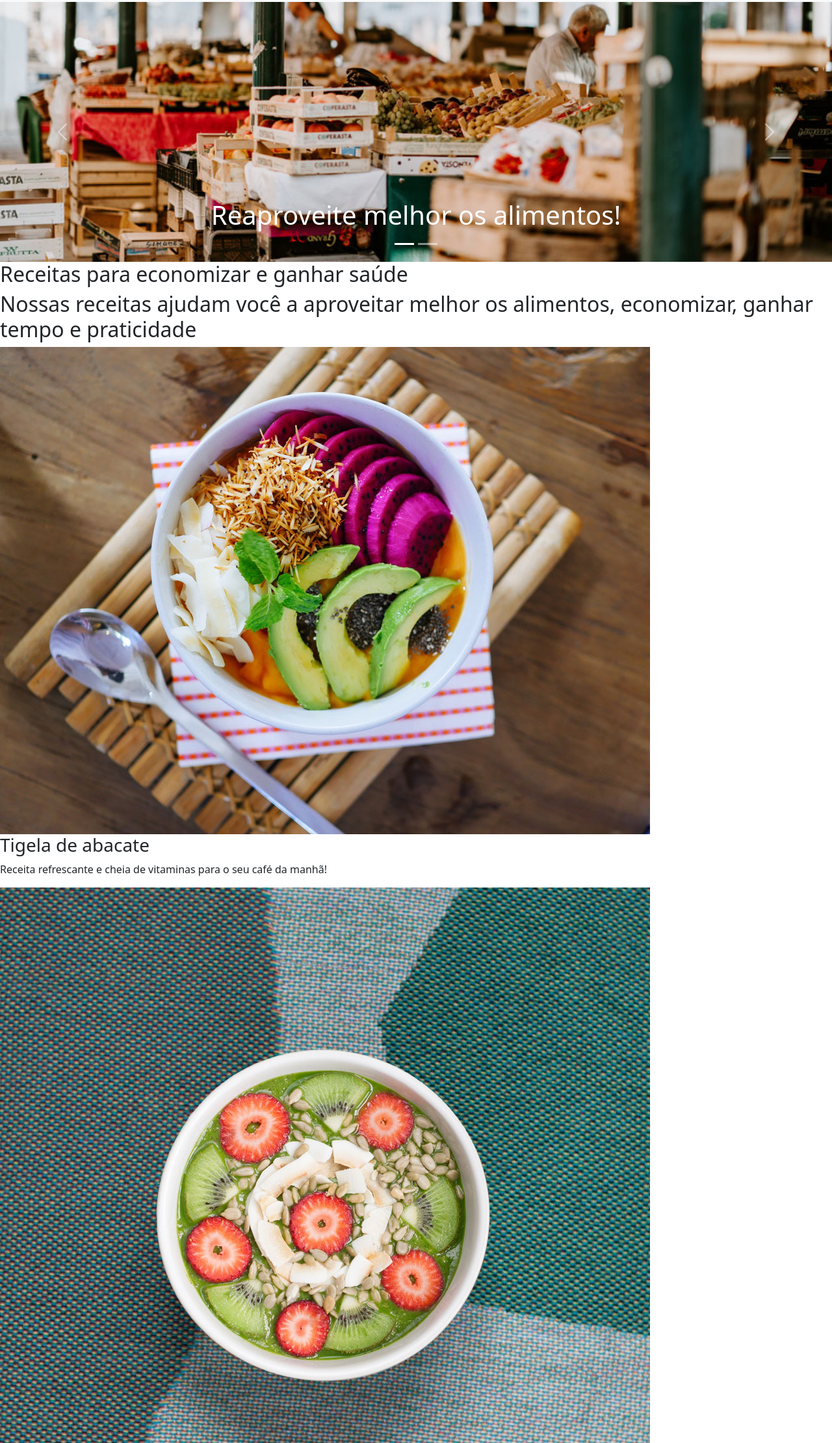
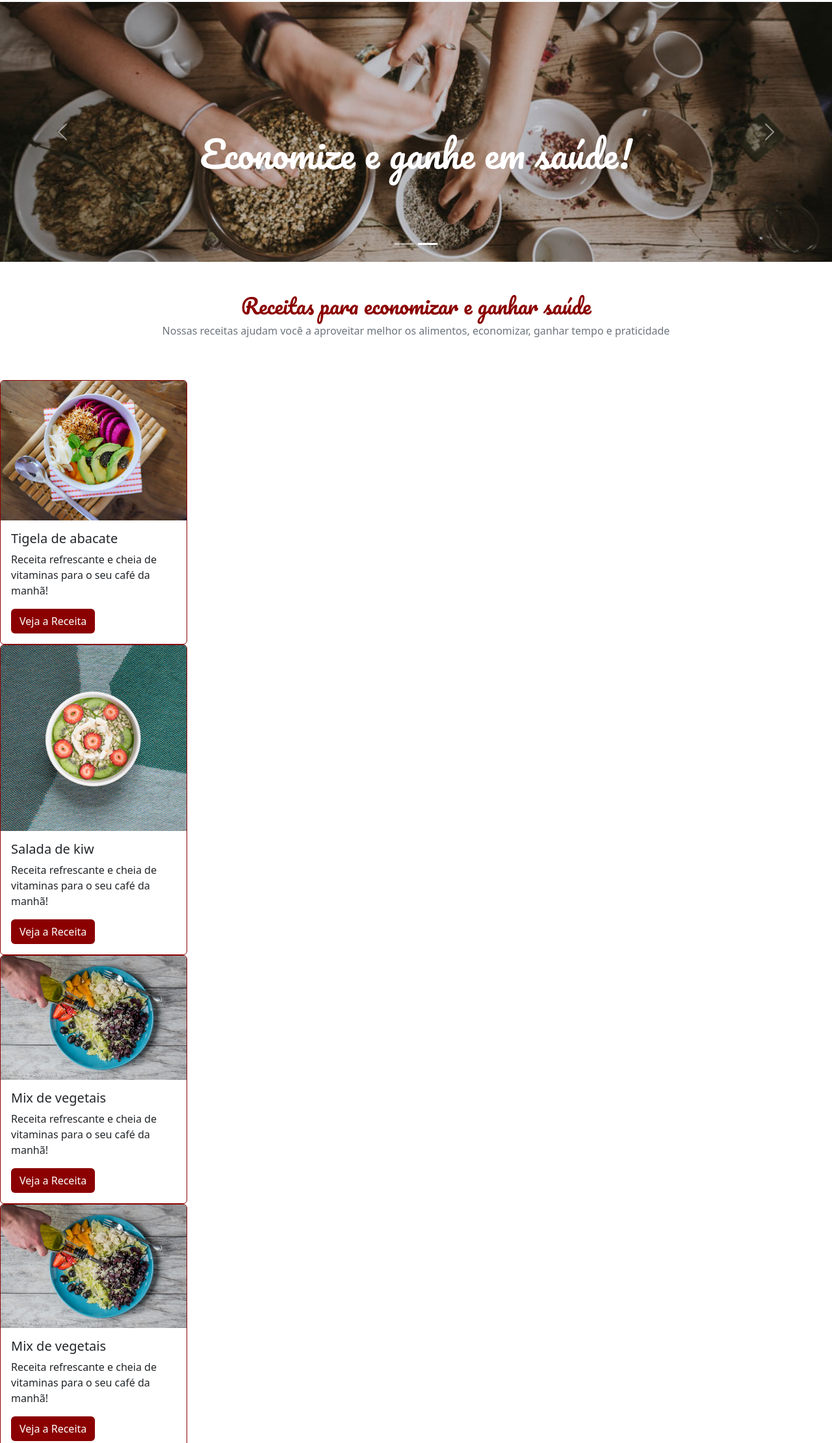
Before and after one commit to Geisyla1/LandingPage, a plain HTML site: page index.html in a window 1280 px wide. Shown: the part 53-2274 px from the top of the page at 65% size. Drawn offline with nearby package versions, Linux system fonts and the light colour scheme.

Commit message:
edição dos cards do meu projeto

```diff
--- a/index.html
+++ b/index.html
@@ -1,12 +1,14 @@
 <!DOCTYPE html>
 <html lang="pt-br">
+
     <head>
         <meta charset="utf-8">
         <meta name="viewport" content="width=device-width, initial-scale=1">
-        <title>fruta e fruto</title>
+        <title>Fruto & Fruta</title>
         <link href="https://cdn.jsdelivr.net/npm/bootstrap@5.2.0/dist/css/bootstrap.min.css" rel="stylesheet" integrity="sha384-gH2yIJqKdNHPEq0n4Mqa/HGKIhSkIHeL5AyhkYV8i59U5AR6csBvApHHNl/vI1Bx" crossorigin="anonymous">
+        <link href="https://fonts.googleapis.com/css2?family=Josefin+Sans:wght@400;700&family=Pacifico&display=swap" rel="stylesheet">
         <link rel="stylesheet" type="text/css" href="src/style.css">
-        <title>fruto & fruta</title>
+
     </head>
 
     <body>
@@ -36,7 +38,7 @@
       -->
 
       <main>
-        <div id="carouselExampleCaptions" class="carousel slide" data-bs-ride="false">
+        <div id="carouselExampleCaptions" class="carousel slide" data-bs-ride="carousel"  data-bs-interval="3000">
           <div class="carousel-indicators">
             <button type="button" data-bs-target="#carouselExampleCaptions" data-bs-slide-to="0" class="active" aria-current="true" aria-label="Slide 1"></button>
             <button type="button" data-bs-target="#carouselExampleCaptions" data-bs-slide-to="1" aria-label="Slide 2"></button>
@@ -44,14 +46,14 @@
           <div class="carousel-inner">
             <div class="carousel-item active">
               <img src="src/img/carrossel-img1.jpg" class="d-block w-100  imagem__carrosel-um" alt="...">
-              <div class="carousel-caption d-none d-md-block">
-                <h1>Reaproveite melhor os alimentos!</h1>
+              <div class="carousel-caption d-none d-md-block h-50">
+                <h1 class="fonte-titulo display-4">Reaproveite melhor os alimentos!</h1>
               </div>
             </div>
             <div class="carousel-item">
               <img src="src/img/carrossel-img2.jpg" class="d-block w-100 imagem__carrosel-dois" alt="...">
-              <div class="carousel-caption d-none d-md-block">
-                <h1>Economize e ganhe em saúde!</h1>
+              <div class="carousel-caption d-none d-md-block h-50">
+                <h1 class="fonte-titulo display-4">Economize e ganhe em saúde!</h1>
               </div>
             </div>
           </div>
@@ -64,39 +66,70 @@
             <span class="visually-hidden">Next</span>
           </button>
         </div>
-        <h2>Receitas para economizar e ganhar saúde</h2>
-        <h2>Nossas receitas ajudam você a aproveitar melhor os alimentos, economizar, ganhar tempo e praticidade</h2>
+        <h2 class="text-center fonte-titulo cor-especial pt-5">Receitas para economizar e ganhar saúde</h2>
+        <p class="text-center text-secondary pb-5">Nossas receitas ajudam você a aproveitar melhor os alimentos, economizar, ganhar tempo e praticidade</p>
+        <div class="card borda-cor-especial" style="width: 18rem;">
+          <img src="src/img/receita-abacate.jpg" alt="tigela com salada de abacate, vista superior" class="card-img-top">
+          <div class="card-body">
+            <h5 class="card-title">Tigela de abacate</h5>
+            <p class="card-text">Receita refrescante e cheia de vitaminas para o seu café da manhã!</p>
+            <a href="#" class="btn botao-cor-especial">Veja a Receita</a>
+          </div>
+        </div>
 
-        <img src="src/img/receita-abacate.jpg" alt="tigela com salada de abacate, vista superior">
-        <h3>Tigela de abacate</h3>
-        <p>Receita refrescante e cheia de vitaminas para o seu café da manhã!</p>
-
-        <img src="src/img/receita-kiwi.jpg" alt="tigela de mingau com kiwi, vista superior">
-        <h3>Salada de kiwi</h3>
-        <p>Receita refrescante e cheia de vitaminas para o seu café da manhã!</p>
-
-        <img src="src/img/receita-mix.jpg" alt="prato com mix de vegetais e mão de pessoa adicionando azeite, vista superior">
-        <h3>Mix de vegetais</h3>
-        <p>Receita refrescante e cheia de vitaminas para o seu café da manhã!</p>
-
-        <img src="src/img/receita-pimentoes.jpg" alt="prato de salada de pimentões com alguns ingredientes ao lado, vista superior">
-        <h3>Pimentões à Juliana</h3>
-        <p>Receita refrescante e cheia de vitaminas para o seu café da manhã!</p>
-
-        <img src="src/img/receita-oriental.jpg" alt="tigela com salada de vegetais estilo oriental, vista de cima">
-        <h3>Prato oriental</h3>
-        <p>Receita refrescante e cheia de vitaminas para o seu café da manhã!</p>
-
-        <img src="src/img/receita-beterrabas.jpg" alt="tigela com beterrabas e dentes de alho assados em primeiro plano, com ingredientes ao fundo">
-        <h3>Beterrabas assadas</h3>
-        <p>Receita refrescante e cheia de vitaminas para o seu café da manhã!
-        </p>
-
+        <div class="card borda-cor-especial" style="width: 18rem;">
+          <img src="src/img/receita-kiwi.jpg" alt="tigela de mingau com kiwi, vista superior" class="card-img-top">
+          <div class="card-body">
+            <h5 class="card-title">Salada de kiw</h5>
+            <p class="card-text">Receita refrescante e cheia de vitaminas para o seu café da manhã!</p>
+            <a href="#" class="btn botao-cor-especial">Veja a Receita</a>
+          </div>
+        </div>
+        <div class="card borda-cor-especial" style="width: 18rem;">
+          <img src="src/img/receita-mix.jpg" alt="prato com mix de vegetais e mão de pessoa adicionando azeite, vista superior" class="card-img-top">
+          <div class="card-body">
+            <h5 class="card-title">Mix de vegetais</h5>
+            <p class="card-text">Receita refrescante e cheia de vitaminas para o seu café da manhã!</p>
+            <a href="#" class="btn botao-cor-especial">Veja a Receita</a>
+          </div>
+        </div>
+        <div class="card borda-cor-especial" style="width: 18rem;">
+            <img src="src/img/receita-mix.jpg" alt="prato com mix de vegetais e mão de pessoa adicionando azeite, vista superior" class="card-img-top">
+            <div class="card-body">
+              <h5 class="card-title">Mix de vegetais</h5>
+              <p class="card-text">Receita refrescante e cheia de vitaminas para o seu café da manhã!</p>
+              <a href="#" class="btn botao-cor-especial">Veja a Receita</a>
+            </div>
+        </div>
+        <div class="card borda-cor-especial" style="width: 18rem;">
+            <img src="src/img/receita-pimentoes.jpg" alt="prato com mix de vegetais e mão de pessoa adicionando azeite, vista superior" class="card-img-top">
+            <div class="card-body">
+              <h5 class="card-title">Pimentões à Juliana</h5>
+              <p class="card-text">Receita refrescante e cheia de vitaminas para o seu café da manhã!</p>
+              <a href="#" class="btn botao-cor-especial">Veja a Receita</a>
+            </div>
+        </div>
+        <div class="card borda-cor-especial" style="width: 18rem;">
+            <img src="src/img/receita-oriental.jpg" alt="tigela com salada de vegetais estilo oriental, vista de cima" class="card-img-top">
+            <div class="card-body">
+              <h5 class="card-title">Prato oriental</h5>
+              <p class="card-text">Receita refrescante e cheia de vitaminas para o seu café da manhã!</p>
+              <a href="#" class="btn botao-cor-especial">Veja a Receita</a>
+            </div>
+        </div>
+        <div class="card borda-cor-especial" style="width: 18rem;">
+            <img src="src/img/receita-beterrabas.jpg" alt="tigela com salada de vegetais estilo oriental, vista de cima" class="card-img-top">
+            <div class="card-body">
+              <h5 class="card-title">Beterrabas assadas</h5>
+              <p class="card-text">Receita refrescante e cheia de vitaminas para o seu café da manhã!</p>
+              <a href="#" class="btn botao-cor-especial">Veja a Receita</a>
+            </div>
+        </div>
+      </main>
+      <footer>
         <p>contato:<a href="mailto:email@frutafruto.com.br">email@frutafruto.com.br</a></p>
-
-
-        <script src="https://cdn.jsdelivr.net/npm/bootstrap@5.2.0/dist/js/bootstrap.bundle.min.js" integrity="sha384-A3rJD856KowSb7dwlZdYEkO39Gagi7vIsF0jrRAoQmDKKtQBHUuLZ9AsSv4jD4Xa" crossorigin="anonymous"></script>
-        <script src=""></script>
-    </main>
+      </footer>
+      <script src="https://cdn.jsdelivr.net/npm/bootstrap@5.2.0/dist/js/bootstrap.bundle.min.js" integrity="sha384-A3rJD856KowSb7dwlZdYEkO39Gagi7vIsF0jrRAoQmDKKtQBHUuLZ9AsSv4jD4Xa" crossorigin="anonymous"></script>
+      <script src=""></script>
     </body>
 </html>
--- a/src/style.css
+++ b/src/style.css
@@ -7,3 +7,17 @@
     height: 400px;
     object-fit: cover;
 }
+.fonte-titulo{
+    font-family: 'Pacifico', cursive;
+}
+
+.cor-especial{
+    color: darkred;
+}
+.botao-cor-especial{
+    background-color: darkred;
+    color: white;
+}
+.borda-cor-especial{
+    border-color: darkred;
+}
```
